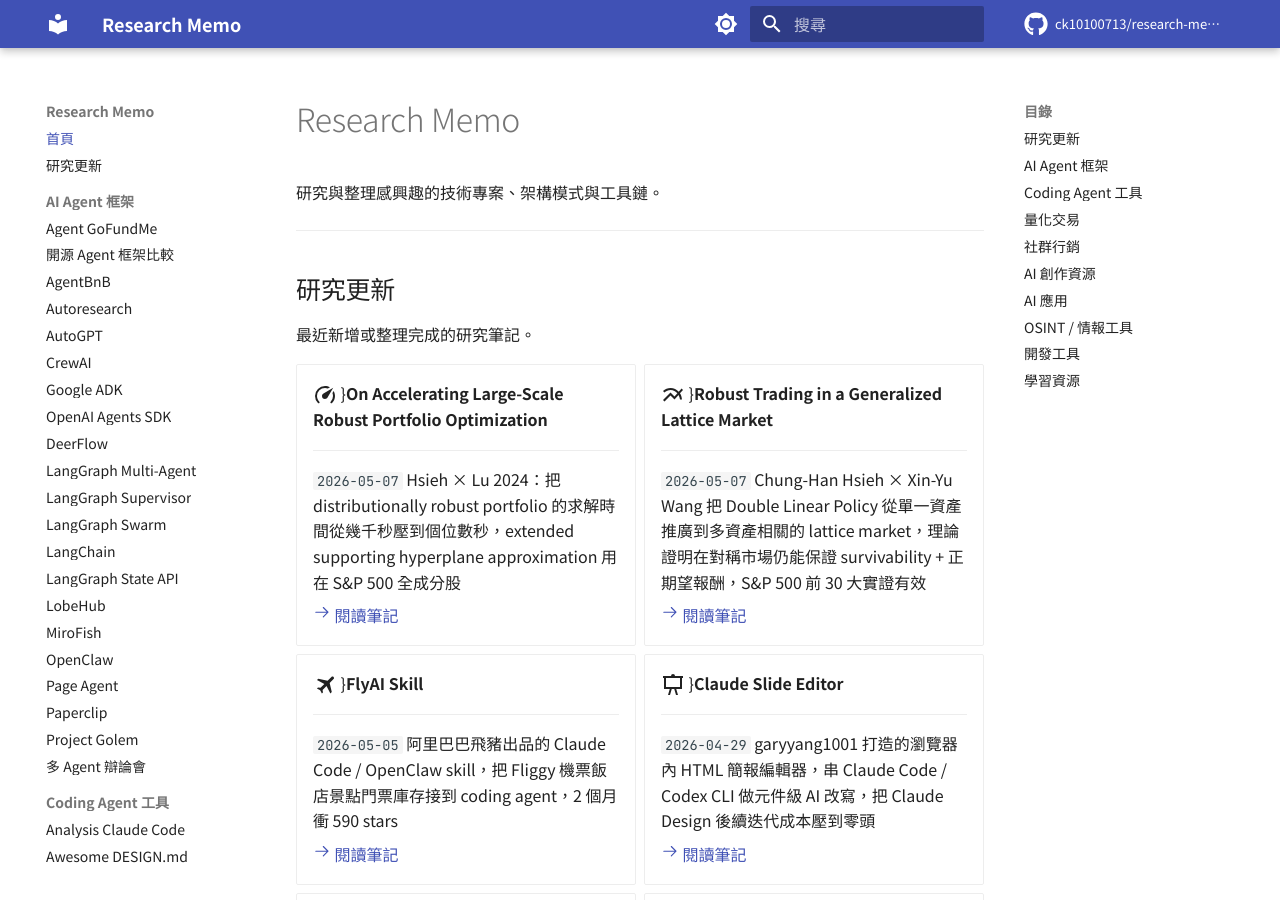
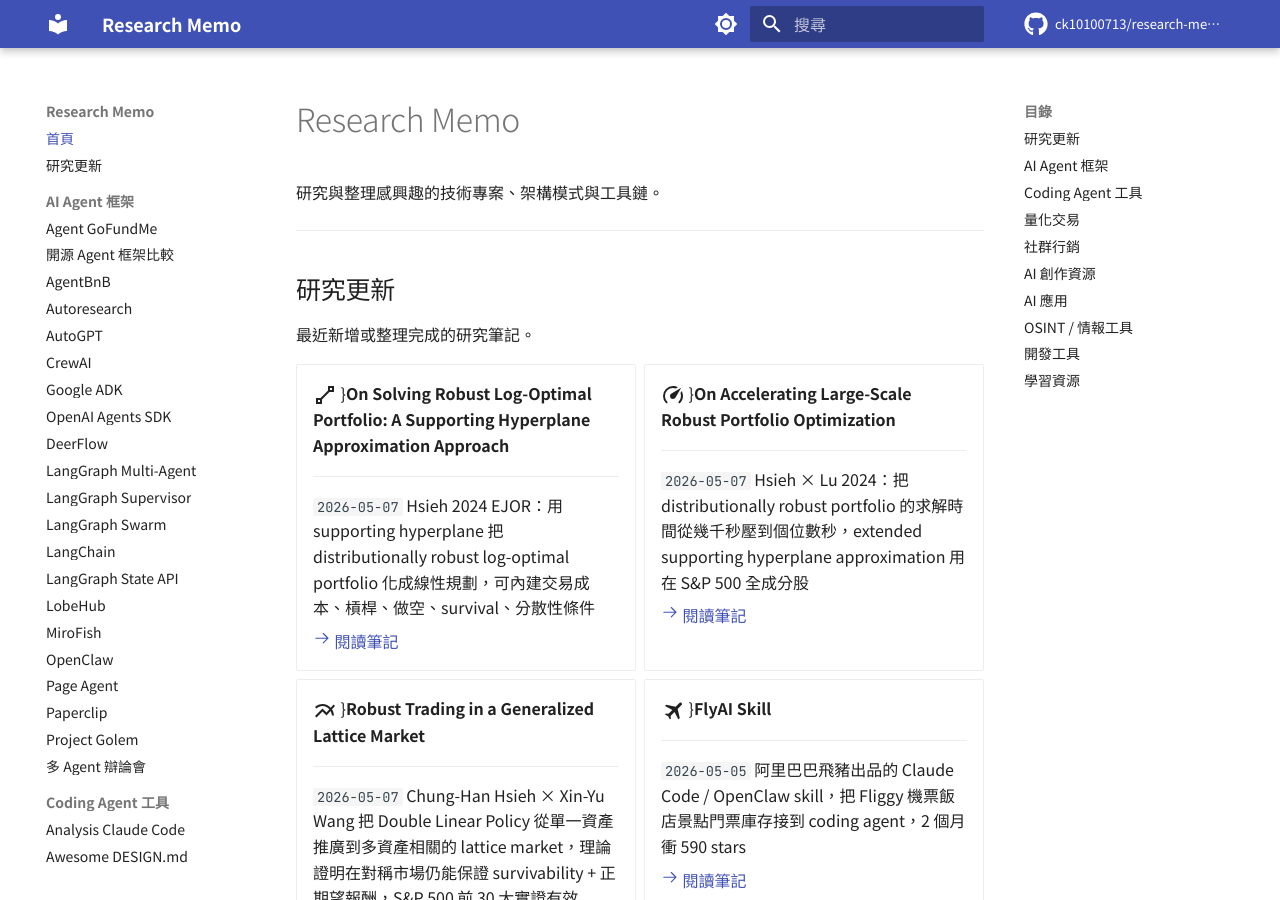
Before and after one commit to ck10100713/research-memo, an MkDocs documentation site: the page built from docs/index.md, in a window 1280 px wide and 900 px high. Built offline with MkDocs 1.6.1 and Material for MkDocs 9.7.7, drawn with Linux system fonts in a browser that asks for light colours; comment, search, counter and statistics services are not loaded; some of the changed text lies outside the part shown.

Commit message:
Add research note: On Solving Robust Log-Optimal Portfolio: Supporting Hyperplane Approximation (Hsieh 2024 EJOR) — 把 distributionally robust log-optimal portfolio 化成 LP，內建交易成本、槓桿、做空、survival、分散性 [Hsieh #3/32]

```diff
--- a/docs/index.md
+++ b/docs/index.md
@@ -9,6 +9,14 @@
 最近新增或整理完成的研究筆記。
 
 <div class="grid cards" markdown>
+
+-   :material-vector-line:{{ .lg .middle }} **On Solving Robust Log-Optimal Portfolio: A Supporting Hyperplane Approximation Approach**
+
+    ---
+
+    `2026-05-07` Hsieh 2024 EJOR：用 supporting hyperplane 把 distributionally robust log-optimal portfolio 化成線性規劃，可內建交易成本、槓桿、做空、survival、分散性條件
+
+    [:octicons-arrow-right-24: 閱讀筆記](robust-log-optimal-hyperplane.md)
 
 -   :material-speedometer:{{ .lg .middle }} **On Accelerating Large-Scale Robust Portfolio Optimization**
 
@@ -828,6 +828,14 @@
 
     [:octicons-arrow-right-24: 閱讀筆記](prediction-market-analysis.md)
 
+-   :material-vector-line:{{ .lg .middle }} **On Solving Robust Log-Optimal Portfolio: A Supporting Hyperplane Approximation Approach**
+
+    ---
+
+    Hsieh 2024 EJOR：用 supporting hyperplane 把 distributionally robust log-optimal portfolio 化成線性規劃，可內建交易成本、槓桿、做空、survival、分散性條件
+
+    [:octicons-arrow-right-24: 閱讀筆記](robust-log-optimal-hyperplane.md)
+
 -   :material-chart-multiline:{{ .lg .middle }} **Robust Trading in a Generalized Lattice Market**
 
     ---
--- a/mkdocs.yml
+++ b/mkdocs.yml
@@ -157,6 +157,7 @@
       - OpenStock: openstock.md
       - pmxt: pmxt.md
       - Prediction Market Analysis: prediction-market-analysis.md
+      - Robust Log-Optimal Hyperplane: robust-log-optimal-hyperplane.md
       - Robust Trading in Lattice Market: robust-trading-lattice-market.md
       - The Alchemy of Multibagger Stocks: multibagger-stocks.md
       - StockStats: stockstats.md
```
Also changed, not shown: other parts of docs/index.md (+0 -8 lines), docs/news.md (+4 -1 lines), docs/robust-log-optimal-hyperplane.md (added, +57 -0 lines).
